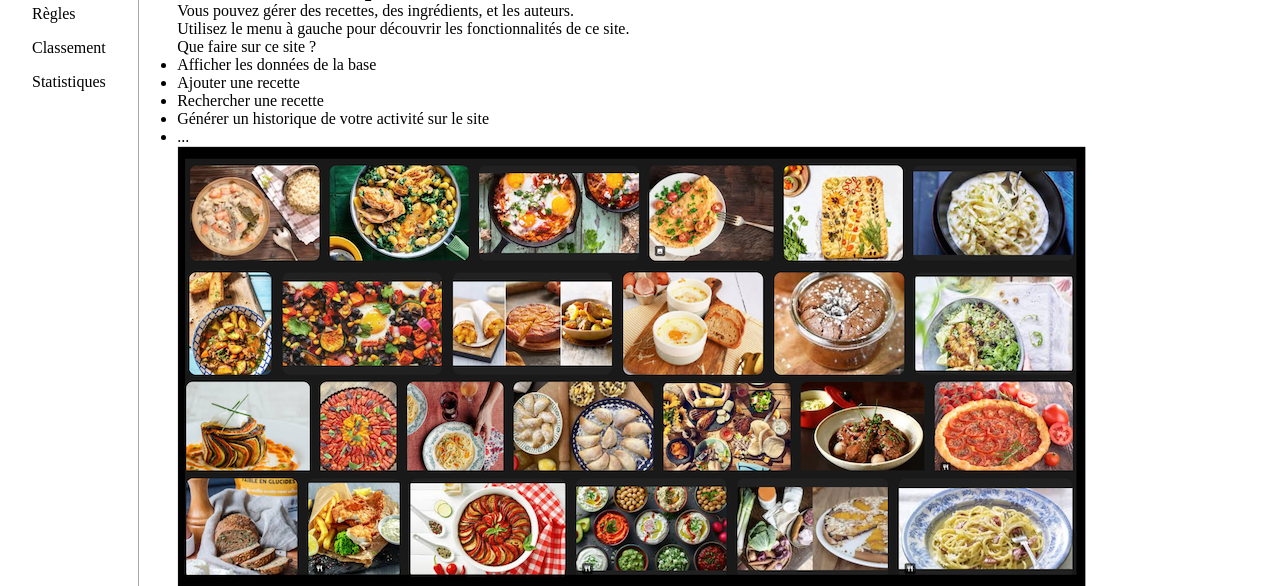
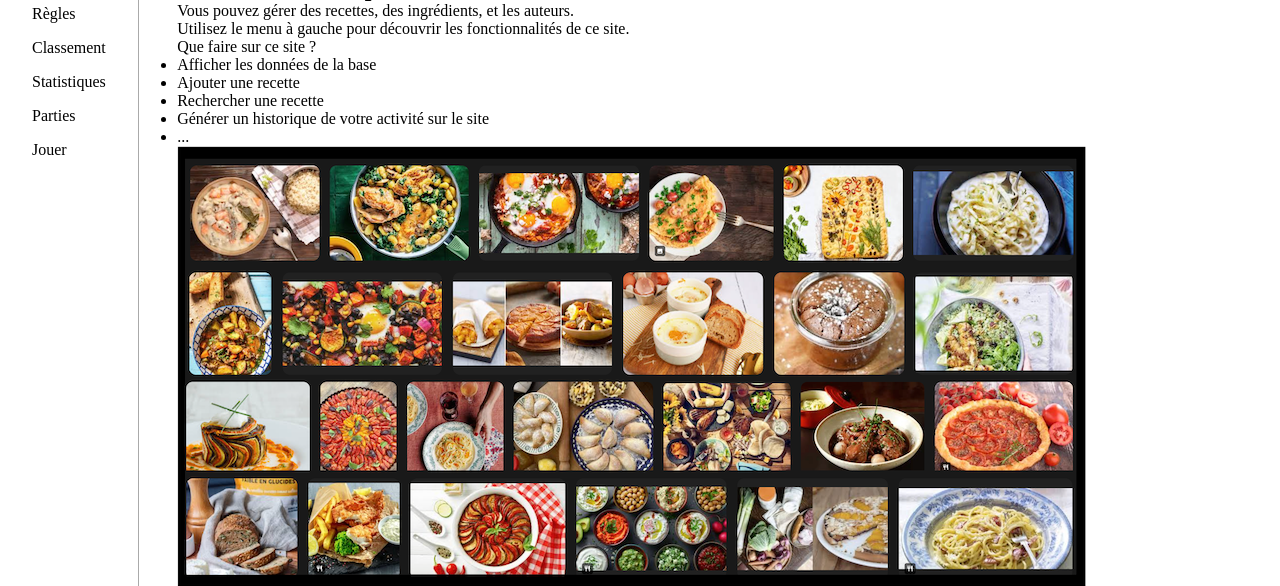
Before and after one commit to HackShadows/ProjetBDW, a Python web app: template serveur/site/templates/jeu.html in a window 1280 px wide. Shown: the part 191-777 px from the top of the page. Run offline with Jinja, Linux system fonts and the light colour scheme; the template is opened without the code that fills it, so the values that code supplies are empty.

Commit message:
update: ajout de parties et jeu aux menus

```diff
--- a/serveur/site/templates/menu.html
+++ b/serveur/site/templates/menu.html
@@ -4,5 +4,7 @@
 		<li><a href="regles">Règles</a></li>
 		<li><a href="classements">Classement</a></li>
 		<li><a href="statistiques">Statistiques</a></li>
+		<li><a href="parties">Parties</a></li>
+		<li><a href="jeu">Jouer</a></li>
 	</ul>
 </nav>
```
